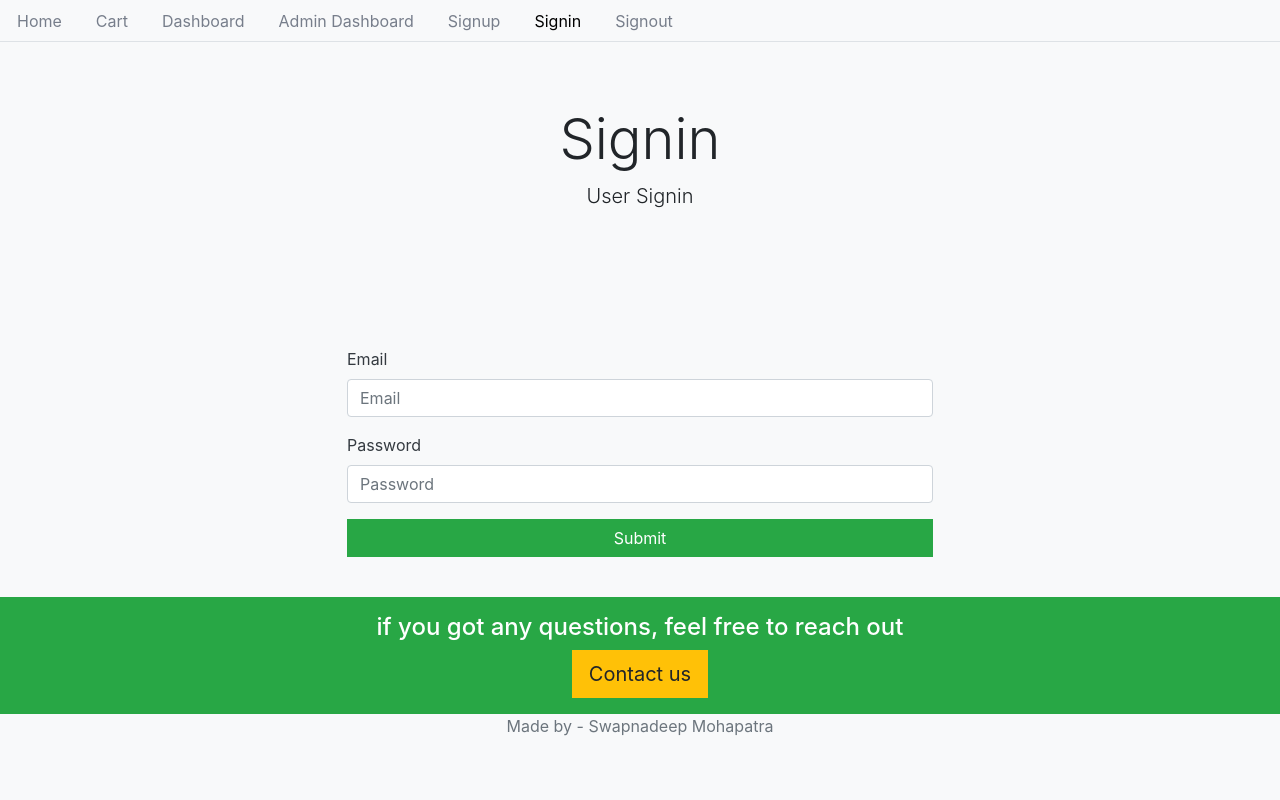
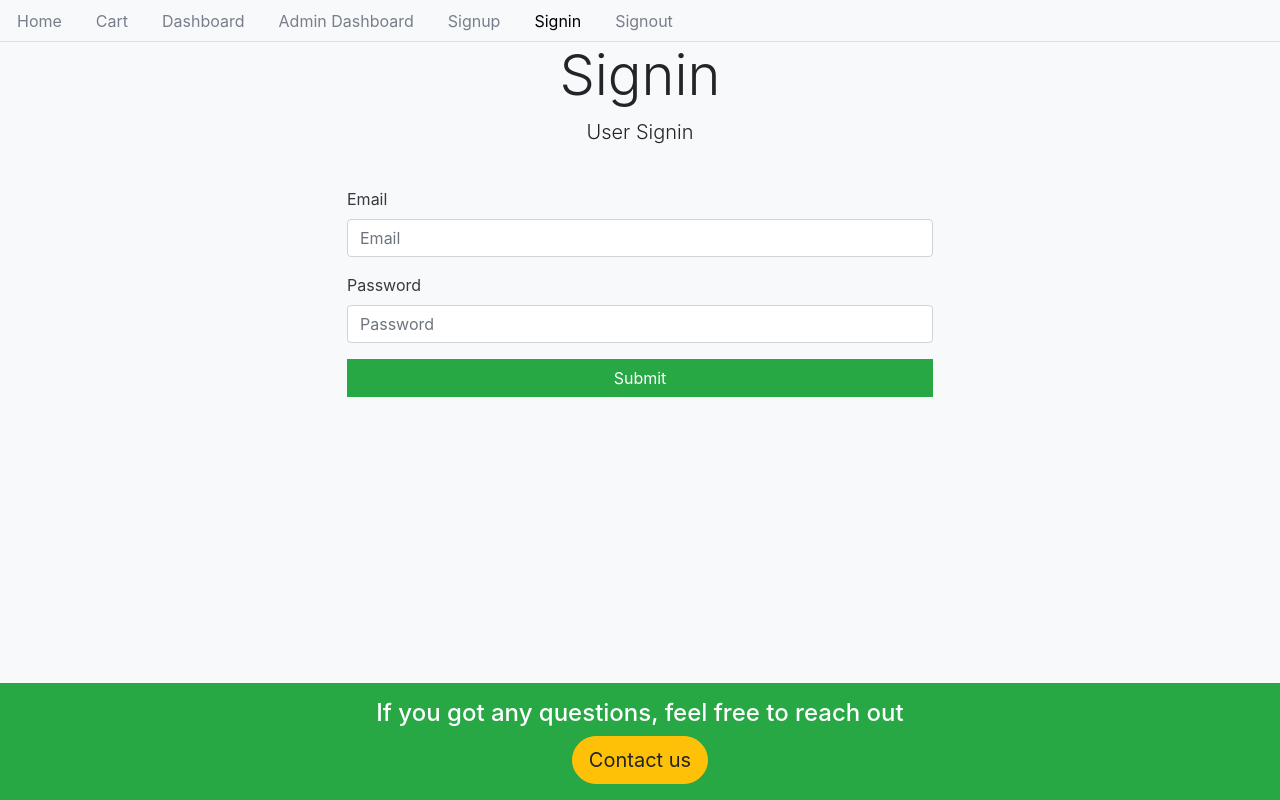
Before and after one commit to swapnadeepmohapatra/mern-ecom-web-frontend, a React (Create React App) app: page /signin in a window 1280 px wide. Built offline with nearby package versions, Linux system fonts and the light colour scheme.

Commit message:
added loading animation

```diff
--- a/src/core/Base.js
+++ b/src/core/Base.js
@@ -10,20 +10,25 @@ const Base = ({
   return (
     <div>
       <Menu />
-      <div className="container-fluid">
-        <div className="jumbotron text-black bg-light text-center">
-          <h2 className="display-4">{title}</h2>
-          <p className="lead">{description}</p>
-        </div>
+      <div
+        className="container-fluid  text-center"
+        style={{ marginBottom: 200 }}
+      >
+        {/* <div className="jumbotron text-black bg-light text-center"> */}
+        <h2 className="display-4">{title}</h2>
+        <p className="lead">{description}</p>
+        {/* </div> */}
         <div className={className}>{children}</div>
       </div>
-      <footer className="footer bg-light mt-auto py-3">
+      <footer className="footer bg-light mt-auto">
         <div className="container-fluid bg-success text-white text-center py-3">
-          <h4>if you got any questions, feel free to reach out</h4>
-          <button className="btn btn-warning btn-lg">Contact us</button>
-        </div>
-        <div className="container text-center">
-          <span className="text-muted">Made by - Swapnadeep Mohapatra</span>
+          <h4>If you got any questions, feel free to reach out</h4>
+          <button
+            className="btn btn-warning btn-lg"
+            style={{ borderRadius: 50 }}
+          >
+            Contact us
+          </button>
         </div>
       </footer>
     </div>
--- a/src/styles.css
+++ b/src/styles.css
@@ -10,8 +10,37 @@ body {
 }
 
 footer {
-  position: sticky;
+  position: fixed;
   bottom: 0;
   right: 0px;
   left: 0px;
 }
+
+.loading {
+  /* text-align: center; */
+  /* font: 300 4em/150% Impact; */
+}
+
+.loading:after {
+  content: " .";
+  animation: dots 1s steps(5, end) infinite;
+}
+
+@keyframes dots {
+  0%,
+  20% {
+    color: rgba(0, 0, 0, 0);
+    text-shadow: 0.25em 0 0 rgba(0, 0, 0, 0), 0.5em 0 0 rgba(0, 0, 0, 0);
+  }
+  40% {
+    color: black;
+    text-shadow: 0.25em 0 0 rgba(0, 0, 0, 0), 0.5em 0 0 rgba(0, 0, 0, 0);
+  }
+  60% {
+    text-shadow: 0.25em 0 0 black, 0.5em 0 0 rgba(0, 0, 0, 0);
+  }
+  80%,
+  100% {
+    text-shadow: 0.25em 0 0 black, 0.5em 0 0 black;
+  }
+}
--- a/src/user/Signin.js
+++ b/src/user/Signin.js
@@ -1,7 +1,93 @@
 import React, { useState } from "react";
 import Base from "../core/Base";
+import { Link, Redirect } from "react-router-dom";
+import { signin, authenticate, isAuthenticated } from "../auth/helper";
+import "../styles.css";
 
 const Signin = () => {
+  const [values, setValues] = useState({
+    email: "",
+    password: "",
+    error: "",
+    didRedirect: false,
+    loading: false
+  });
+
+  const { email, password, error, didRedirect, loading } = values;
+
+  const { user } = isAuthenticated();
+
+  const handleChange = name => event => {
+    setValues({ ...values, error: false, [name]: event.target.value });
+  };
+
+  const onSubmit = event => {
+    event.preventDefault();
+    setValues({ ...values, error: false, loading: true });
+    signin({ email, password })
+      .then(data => {
+        if (data.error) {
+          setValues({
+            ...values,
+            error: data.error,
+            email: "",
+            password: "",
+            loading: false
+          });
+        } else {
+          authenticate(data, () => {
+            setValues({
+              ...values,
+              didRedirect: true
+            });
+          });
+        }
+      })
+      .catch(error => {
+        console.log(error);
+      });
+  };
+
+  const performRedirect = () => {
+    if (didRedirect) {
+      if (user && user.role === 1) {
+        return <p>Redirect to admin</p>;
+      } else {
+        return <p>Redirect to user</p>;
+      }
+    }
+    if (isAuthenticated()) {
+      return <Redirect to="/" />;
+    }
+  };
+
+  const loadingMessage = () => {
+    return (
+      loading && (
+        <div className="row">
+          <div className="col-md-6 offset-sm-3 text-left">
+            <div className="alert alert-info loading">Loading</div>
+          </div>
+        </div>
+      )
+    );
+  };
+
+  const errorMessage = () => {
+    return (
+      <div className="row">
+        <div className="col-md-6 offset-sm-3 text-left">
+          <div
+            className="alert alert-danger"
+            style={{ display: error ? "" : "none" }}
+          >
+            {error}
+          </div>
+        </div>
+      </div>
+    );
+  };
+
   const signInForm = () => {
     return (
       <div className="row">
@@ -10,6 +96,8 @@ const Signin = () => {
             <div className="form-group">
               <label className="text-dark">Email</label>
               <input
+                onChange={handleChange("email")}
+                value={email}
                 type="email"
                 placeholder="Email"
                 className="form-control"
@@ -18,12 +106,16 @@ const Signin = () => {
             <div className="form-group">
               <label className="text-dark">Password</label>
               <input
+                onChange={handleChange("password")}
+                value={password}
                 type="password"
                 placeholder="Password"
                 className="form-control"
               />
             </div>
-            <button className="btn btn-success btn-block">Submit</button>
+            <button className="btn btn-success btn-block" onClick={onSubmit}>
+              Submit
+            </button>
           </form>
         </div>
       </div>
@@ -31,7 +123,10 @@ const Signin = () => {
   };
   return (
     <Base title="Signin" description="User Signin">
+      {errorMessage()}
+      {loadingMessage()}
       {signInForm()}
+      {performRedirect()}
     </Base>
   );
 };
--- a/src/user/Signup.js
+++ b/src/user/Signup.js
@@ -2,6 +2,7 @@ import React, { useState } from "react";
 import Base from "../core/Base";
 import { signup } from "../auth/helper";
 import { Link } from "react-router-dom";
+import "../styles.css";
 
 const Signup = () => {
   const [values, setValues] = useState({
@@ -9,10 +10,11 @@ const Signup = () => {
     email: "",
     password: "",
     error: "",
-    success: false
+    success: false,
+    loading: false
   });
 
-  const { name, email, password, success, error } = values;
+  const { name, email, password, success, error, loading } = values;
 
   const handleChange = name => event => {
     setValues({ ...values, error: false, [name]: event.target.value });
@@ -20,11 +22,16 @@ const Signup = () => {
 
   const onSubmit = event => {
     event.preventDefault();
-    setValues({ ...values, error: false });
+    setValues({ ...values, error: false, loading: true });
     signup({ name, email, password })
       .then(data => {
         if (data.error) {
-          setValues({ ...values, error: data.error, success: false });
+          setValues({
+            ...values,
+            error: data.error,
+            success: false,
+            loading: false
+          });
         } else {
           setValues({
             ...values,
@@ -32,7 +39,8 @@ const Signup = () => {
             email: "",
             password: "",
             error: "",
-            success: true
+            success: true,
+            loading: false
           });
         }
       })
@@ -115,10 +123,23 @@ const Signup = () => {
     );
   };
 
+  const loadingMessage = () => {
+    return (
+      loading && (
+        <div className="row">
+          <div className="col-md-6 offset-sm-3 text-left">
+            <div className="alert alert-info loading">Loading</div>
+          </div>
+        </div>
+      )
+    );
+  };
+
   return (
     <Base title="Signup" description="User Signup">
       {successMessage()}
       {errorMessage()}
+      {loadingMessage()}
       {signUpForm()}
     </Base>
   );
```
